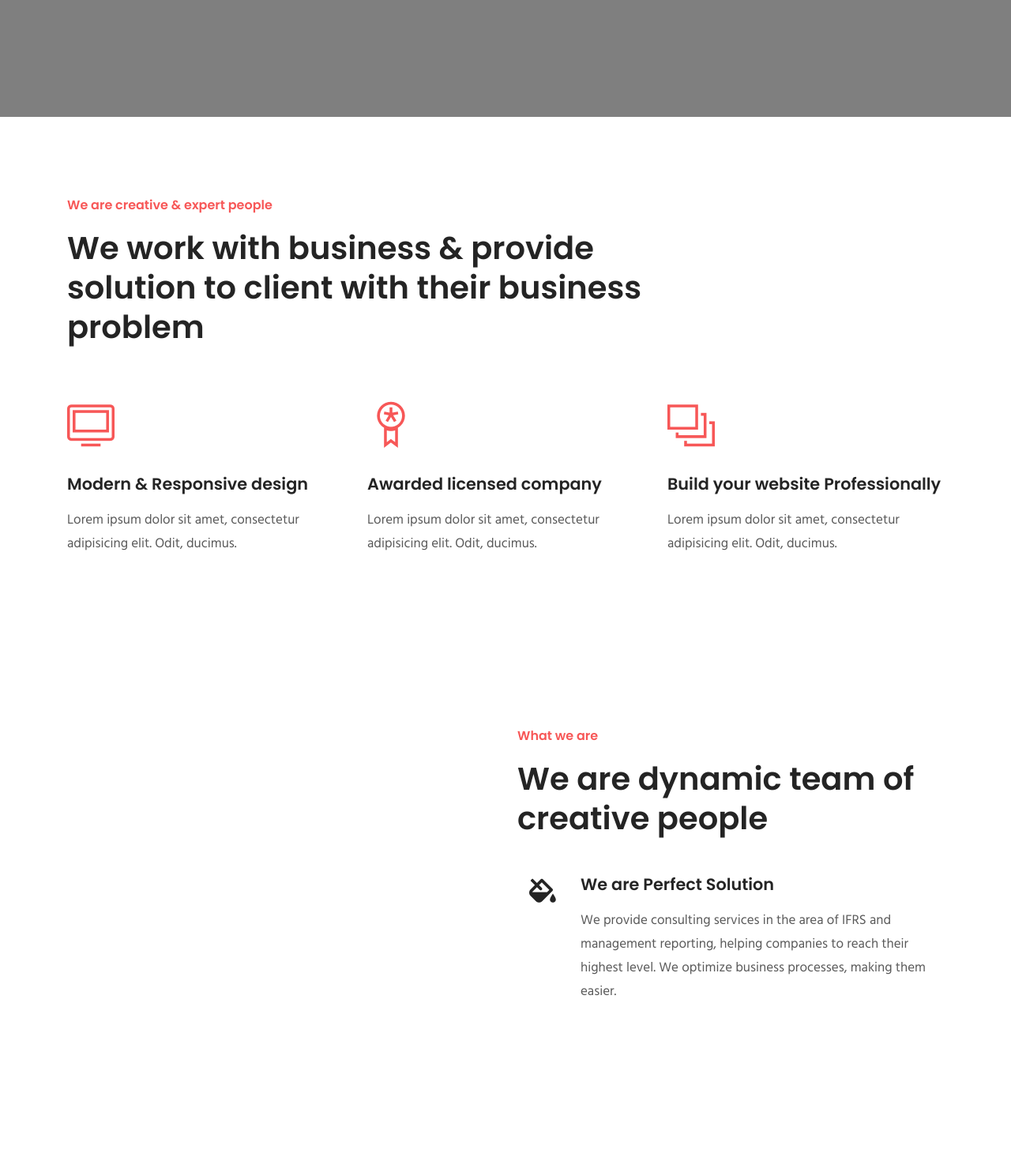
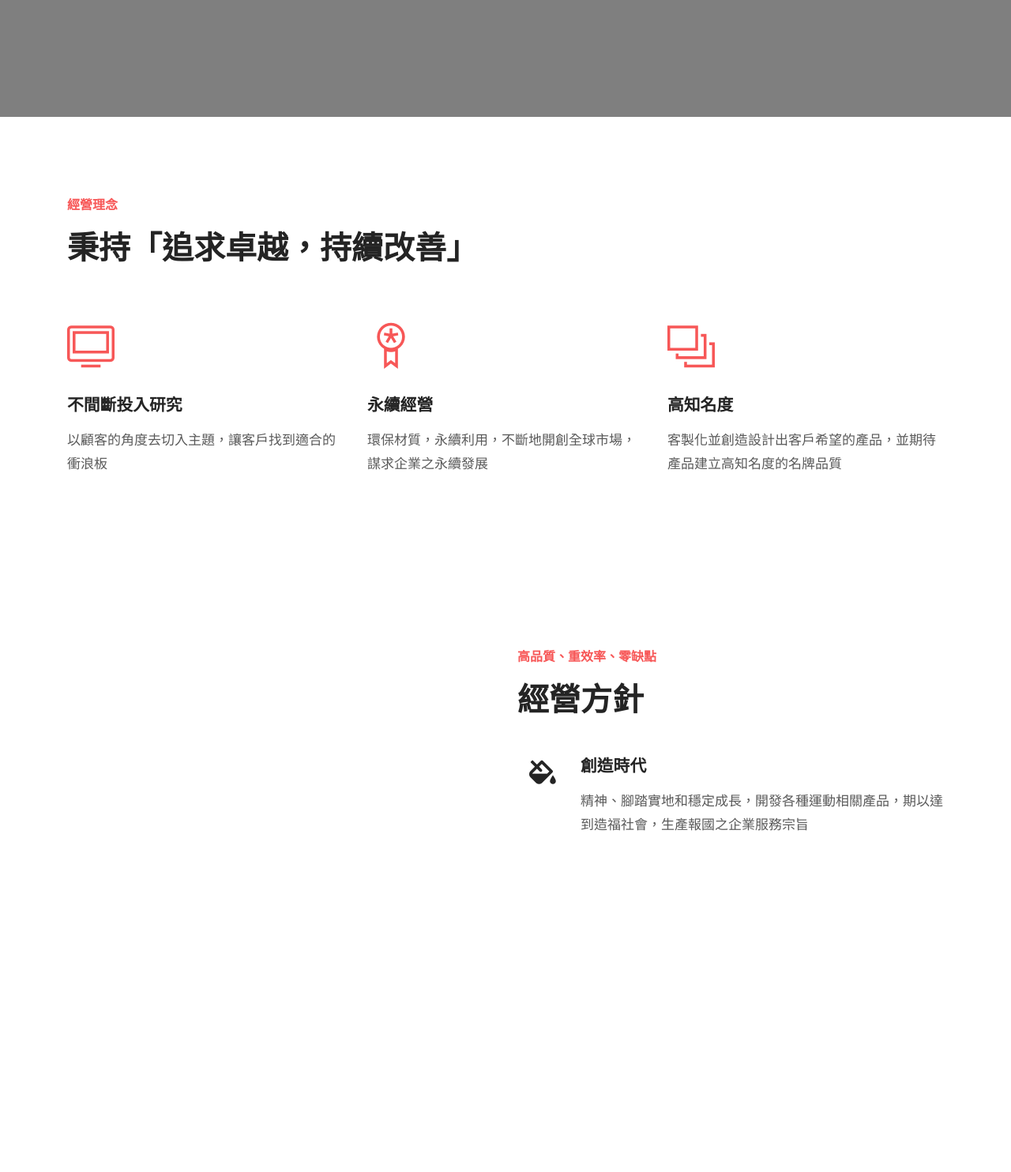
Before and after one commit to wangyouxiang-yyds/Agit-Global-Website, a Django app: page / in a window 1280 px wide. Shown: the part 723-2207 px from the top of the page at 79% size. Run offline with Django 4.2, Linux system fonts and the light colour scheme; data comes from the database, SQL or seed files in the repository; data that the repository does not hold is empty; parts of the project's set-up code (start-up, migrations or seed data) failed here and were passed over; some libraries are stand-ins or nearby versions.

```diff
--- a/mysite/views.py
+++ b/mysite/views.py
@@ -89,7 +89,7 @@ def service(request):
         department_forms_by_category[category] = forms
 
 
-    com_link = common_link.objects.all()
+    com_link = common_link.objects.all().order_by('-pk')
     return render(request, 'service.html', locals())
 
 
--- a/templates/agitweb/index.html
+++ b/templates/agitweb/index.html
@@ -24,8 +24,8 @@
 		<div class="row ">
 			<div class="col-lg-8">
 				<div class="section-title">
-					<span class="h6 text-color ">We are creative & expert people</span>
-					<h2 class="mt-3 content-title">We work with business & provide solution to client with their business problem
+					<span class="h6 text-color ">經營理念</span>
+					<h2 class="mt-3 content-title">秉持「追求卓越，持續改善」
 					</h2>
 				</div>
 			</div>
@@ -34,22 +34,22 @@
 			<div class="col-lg-4 col-md-6 col-12">
 				<div class="intro-item mb-5 mb-lg-0">
 					<i class="ti-desktop color-one"></i>
-					<h4 class="mt-4 mb-3">Modern & Responsive design</h4>
-					<p>Lorem ipsum dolor sit amet, consectetur adipisicing elit. Odit, ducimus.</p>
+					<h4 class="mt-4 mb-3">不間斷投入研究</h4>
+					<p>以顧客的角度去切入主題，讓客戶找到適合的衝浪板</p>
 				</div>
 			</div>
 			<div class="col-lg-4 col-md-6">
 				<div class="intro-item mb-5 mb-lg-0">
 					<i class="ti-medall color-one"></i>
-					<h4 class="mt-4 mb-3">Awarded licensed company</h4>
-					<p>Lorem ipsum dolor sit amet, consectetur adipisicing elit. Odit, ducimus.</p>
+					<h4 class="mt-4 mb-3">永續經營</h4>
+					<p>環保材質，永續利用，不斷地開創全球市場，謀求企業之永續發展</p>
 				</div>
 			</div>
 			<div class="col-lg-4 col-md-12">
 				<div class="intro-item">
 					<i class="ti-layers-alt color-one"></i>
-					<h4 class="mt-4 mb-3">Build your website Professionally</h4>
-					<p>Lorem ipsum dolor sit amet, consectetur adipisicing elit. Odit, ducimus.</p>
+					<h4 class="mt-4 mb-3">高知名度</h4>
+					<p>客製化並創造設計出客戶希望的產品，並期待產品建立高知名度的名牌品質</p>
 				</div>
 			</div>
 		</div>
@@ -65,12 +65,11 @@
 		<div class="row">
 			<div class="col-lg-6 offset-lg-6 offset-md-0">
 				<div class="about-item ">
-					<span class="h6 text-color">What we are</span>
-					<h2 class="mt-3 mb-4 position-relative content-title">We are dynamic team of creative people</h2>
+					<span class="h6 text-color">高品質、重效率、零缺點</span>
+					<h2 class="mt-3 mb-4 position-relative content-title">經營方針</h2>
 					<div class="about-content">
-						<h4 class="mb-3 position-relative">We are Perfect Solution</h4>
-						<p class="mb-5">We provide consulting services in the area of IFRS and management reporting, helping
-							companies to reach their highest level. We optimize business processes, making them easier.</p>
+						<h4 class="mb-3 position-relative">創造時代</h4>
+						<p class="mb-5">精神、腳踏實地和穩定成長，開發各種運動相關產品，期以達到造福社會，生產報國之企業服務宗旨</p>
 
 {#						<a href="#" class="btn btn-main btn-round-full">Get started</a>#}
 					</div>
@@ -83,7 +82,7 @@
 
 {% block Counter %}
 
-
+<br><br><br><br><br><br><br>
 <section class="section counter">
 	<div class="container">
 		<div class="row">
```
Also changed, not shown: templates/agitweb/service.html (+27 -40 lines).
